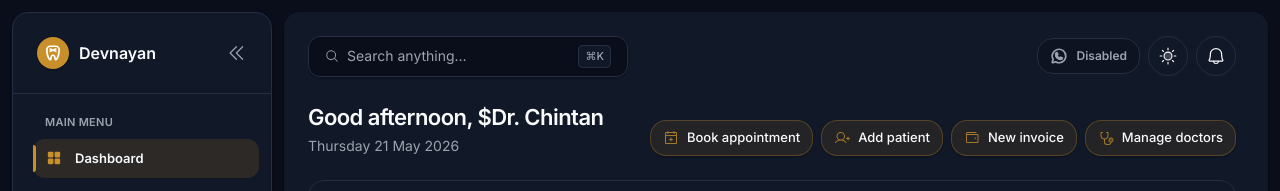
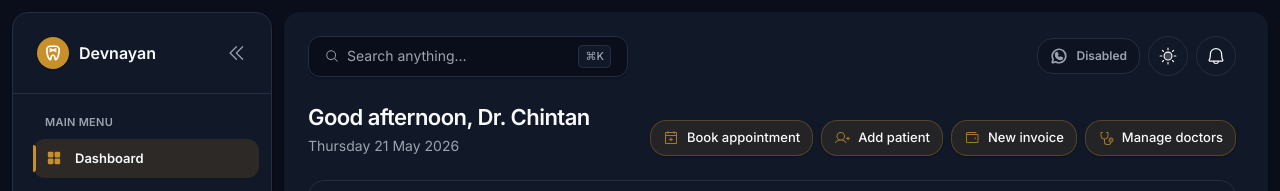
Before and after one commit to veer0p/devnayan-dashboard, a React (Vite) app: page / in a window 1280 px wide. Shown: the top 191 px of the page. Built offline with nearby package versions, Linux system fonts and the light colour scheme.

Commit message:
Fix syntax error: remove $ sign from dashboard greeting

```diff
--- a/src/pages/Dashboard.jsx
+++ b/src/pages/Dashboard.jsx
@@ -253,7 +253,7 @@ export default function Dashboard() {
       <div className="flex flex-col md:flex-row md:items-end md:justify-between gap-3 mb-6">
         <div>
           <h1 className="text-[22px] font-semibold tracking-tight text-text-main">
-            Good {today.getHours() < 12 ? 'morning' : today.getHours() < 18 ? 'afternoon' : 'evening'}, ${clinic.doctorName.split(" ")[0] + " " + clinic.doctorName.split(" ")[1]}
+            Good {today.getHours() < 12 ? 'morning' : today.getHours() < 18 ? 'afternoon' : 'evening'}, {clinic.doctorName.split(" ")[0] + " " + clinic.doctorName.split(" ")[1]}
           </h1>
           <p className="text-sm text-text-muted mt-0.5">
             {today.toLocaleDateString('en-GB', { weekday: 'long', day: 'numeric', month: 'long', year: 'numeric' })}
```
